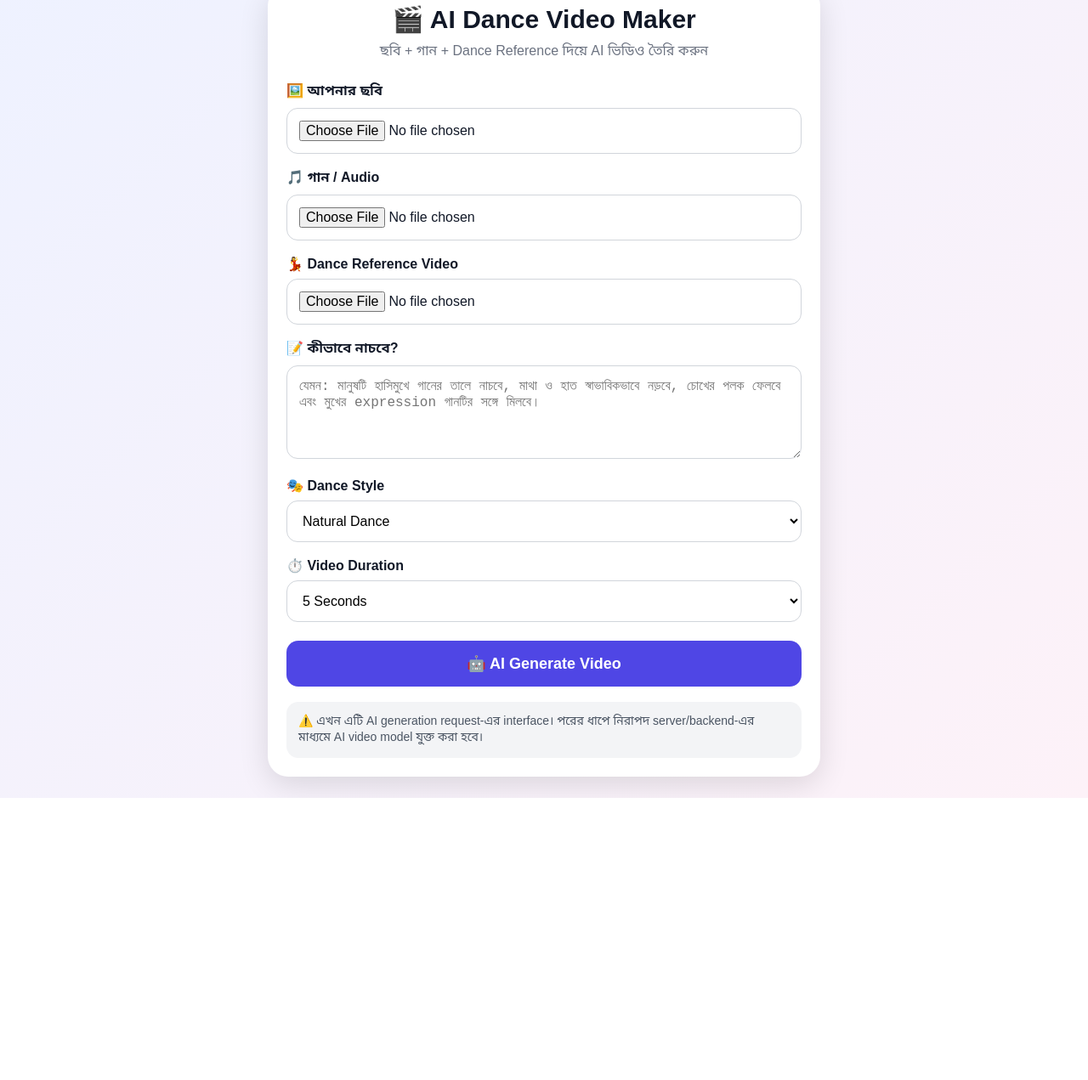
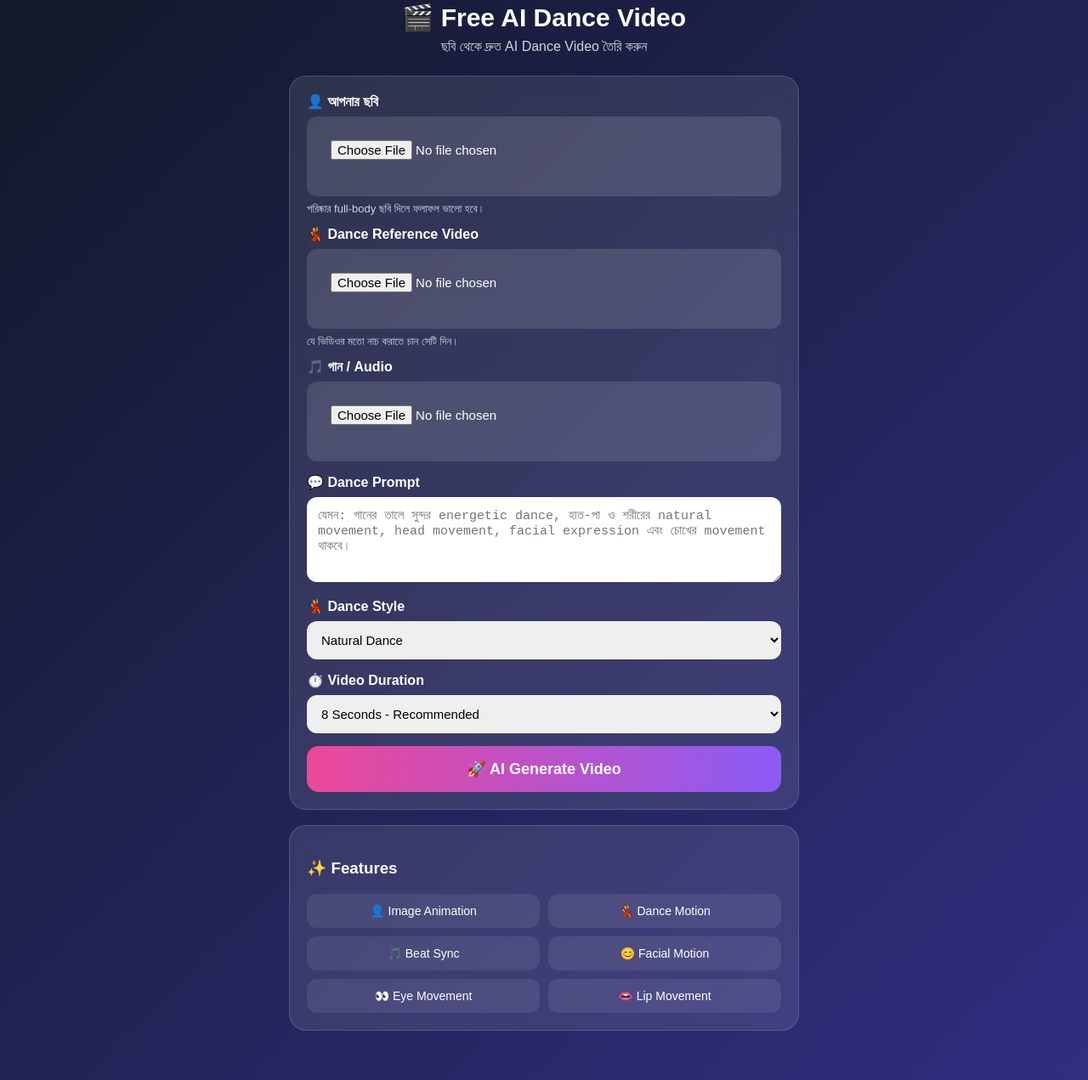
Before and after one commit to rbk06608-tech/free-ai-video-maker, a plain HTML site: page index.html in a window 1280 px wide. Shown: the part 42-1313 px from the top of the page at 85% size. Before the commit the page ends 981 px from the top, so only its background shows below. Drawn offline with Linux system fonts and the light colour scheme.

Commit message:
Update index.html

```diff
--- a/index.html
+++ b/index.html
@@ -2,93 +2,165 @@
 <html lang="bn">
 <head>
   <meta charset="UTF-8">
-<meta name="viewport" content="width=device-width,initial-scale=1.0">
-<title>AI Dance Video Maker</title>
+  <meta name="viewport" content="width=device-width, initial-scale=1.0">
+  <title>Free AI Dance Video Maker</title>
 
   <style>
-*{box-sizing:border-box}
-
-body{
- margin:0;
- font-family:Arial,"Noto Sans Bengali",sans-serif;
- background:linear-gradient(135deg,#eef2ff,#fdf2f8);
- color:#111827;
+    * {
+      box-sizing: border-box;
     }
 
-.container{
- width:92%;
- max-width:650px;
- margin:25px auto;
+    body {
+      margin: 0;
+      font-family: Arial, sans-serif;
+      background: linear-gradient(135deg, #111827, #312e81);
+      color: white;
+      min-height: 100vh;
     }
 
-.card{
- background:white;
- padding:22px;
- border-radius:24px;
- box-shadow:0 10px 35px rgba(0,0,0,.12);
+    .container {
+      width: 94%;
+      max-width: 600px;
+      margin: auto;
+      padding: 25px 0 40px;
     }
 
-.logo{
- text-align:center;
- font-size:30px;
- font-weight:800;
+    h1 {
+      text-align: center;
+      font-size: 30px;
+      margin-bottom: 8px;
     }
 
-.subtitle{
- text-align:center;
- color:#6b7280;
- margin:10px 0 25px;
+    .subtitle {
+      text-align: center;
+      color: #d1d5db;
+      margin-bottom: 25px;
     }
 
-label{
- display:block;
- font-weight:bold;
- margin:18px 0 8px;
+    .card {
+      background: rgba(255,255,255,0.10);
+      backdrop-filter: blur(10px);
+      border-radius: 20px;
+      padding: 20px;
+      margin-bottom: 18px;
+      border: 1px solid rgba(255,255,255,0.15);
     }
 
-input,textarea,select{
- width:100%;
- padding:14px;
- border:1px solid #d1d5db;
- border-radius:13px;
- font-size:16px;
- background:#fff;
+    label {
+      display: block;
+      font-weight: bold;
+      margin-bottom: 8px;
     }
 
-textarea{
- min-height:110px;
- resize:vertical;
+    input,
+    textarea,
+    select {
+      width: 100%;
+      padding: 13px;
+      border-radius: 12px;
+      border: none;
+      outline: none;
+      margin-bottom: 15px;
+      font-size: 15px;
     }
 
-button{
- width:100%;
- margin-top:22px;
- padding:16px;
- border:0;
- border-radius:14px;
- background:#4f46e5;
- color:white;
- font-size:18px;
- font-weight:bold;
+    textarea {
+      min-height: 100px;
+      resize: vertical;
     }
 
-button:disabled{
- opacity:.6;
+    .upload {
+      background: rgba(255,255,255,0.12);
+      padding: 15px;
+      border-radius: 12px;
+      margin-bottom: 15px;
     }
 
-.info{
- margin-top:18px;
- padding:14px;
- border-radius:14px;
- background:#f3f4f6;
- color:#4b5563;
- font-size:14px;
+    button {
+      width: 100%;
+      padding: 16px;
+      border: none;
+      border-radius: 14px;
+      background: linear-gradient(90deg, #ec4899, #8b5cf6);
+      color: white;
+      font-size: 18px;
+      font-weight: bold;
+      cursor: pointer;
     }
 
-#status{
- text-align:center;
- margin-top:18px;
- font-weight:bold;
+    button:disabled {
+      opacity: 0.6;
+      cursor: not-allowed;
+    }
+
+    .status {
+      display: none;
+      margin-top: 18px;
+      padding: 15px;
+      background: rgba(0,0,0,0.3);
+      border-radius: 12px;
+      text-align: center;
+    }
+
+    .loader {
+      width: 35px;
+      height: 35px;
+      border: 4px solid rgba(255,255,255,0.25);
+      border-top: 4px solid white;
+      border-radius: 50%;
+      animation: spin 1s linear infinite;
+      margin: 10px auto;
+    }
+
+    @keyframes spin {
+      to {
+        transform: rotate(360deg);
+      }
+    }
+
+    .result {
+      display: none;
+      margin-top: 20px;
+    }
+
+    video {
+      width: 100%;
+      border-radius: 15px;
+      background: black;
+    }
+
+    .download {
+      display: block;
+      text-align: center;
+      margin-top: 12px;
+      padding: 14px;
+      border-radius: 12px;
+      background: #22c55e;
+      color: white;
+      text-decoration: none;
+      font-weight: bold;
+    }
+
+    .small {
+      font-size: 13px;
+      color: #cbd5e1;
+      margin-top: -8px;
+      margin-bottom: 12px;
+    }
+
+    .features {
+      display: grid;
+      grid-template-columns: 1fr 1fr;
+      gap: 10px;
+      margin-top: 15px;
+    }
+
+    .feature {
+      background: rgba(255,255,255,0.08);
+      padding: 12px;
+      border-radius: 12px;
+      text-align: center;
+      font-size: 14px;
     }
   </style>
 </head>
@@ -97,123 +169,284 @@ button:disabled{
 
 <div class="container">
 
+  <h1>🎬 Free AI Dance Video</h1>
+
+  <div class="subtitle">
+    ছবি থেকে দ্রুত AI Dance Video তৈরি করুন
+  </div>
+
   <div class="card">
 
-<div class="logo">🎬 AI Dance Video Maker</div>
+    <label>👤 আপনার ছবি</label>
 
-<div class="subtitle">
-ছবি + গান + Dance Reference দিয়ে AI ভিডিও তৈরি করুন
+    <div class="upload">
+      <input
+        type="file"
+        id="imageInput"
+        accept="image/*"
+      >
     </div>
 
-<label>🖼️ আপনার ছবি</label>
+    <div class="small">
+      পরিষ্কার full-body ছবি দিলে ফলাফল ভালো হবে।
+    </div>
 
+
+    <label>💃 Dance Reference Video</label>
+
+    <div class="upload">
       <input
         type="file"
- id="image"
- accept="image/*">
+        id="danceInput"
+        accept="video/*"
+      >
+    </div>
+
+    <div class="small">
+      যে ভিডিওর মতো নাচ করাতে চান সেটি দিন।
+    </div>
+
 
     <label>🎵 গান / Audio</label>
 
+    <div class="upload">
       <input
         type="file"
- id="audio"
- accept="audio/*">
+        id="audioInput"
+        accept="audio/*,video/*"
+      >
+    </div>
 
-<label>💃 Dance Reference Video</label>
 
-<input
- type="file"
- id="danceVideo"
- accept="video/*">
-
-<label>📝 কীভাবে নাচবে?</label>
+    <label>💬 Dance Prompt</label>
 
     <textarea
       id="prompt"
- placeholder="যেমন: মানুষটি হাসিমুখে গানের তালে নাচবে, মাথা ও হাত স্বাভাবিকভাবে নড়বে, চোখের পলক ফেলবে এবং মুখের expression গানটির সঙ্গে মিলবে।">
-</textarea>
+      placeholder="যেমন: গানের তালে সুন্দর energetic dance, হাত-পা ও শরীরের natural movement, head movement, facial expression এবং চোখের movement থাকবে।"
+    ></textarea>
 
-<label>🎭 Dance Style</label>
+
+    <label>💃 Dance Style</label>
 
     <select id="style">
-<option>Natural Dance</option>
-<option>Bollywood Dance</option>
-<option>Bangla Viral Dance</option>
-<option>Romantic Dance</option>
-<option>Energetic Dance</option>
-<option>Slow Motion Dance</option>
+      <option value="natural">Natural Dance</option>
+      <option value="viral">Bangla Viral Dance</option>
+      <option value="bollywood">Bollywood Dance</option>
+      <option value="energetic">Energetic Dance</option>
+      <option value="romantic">Romantic Dance</option>
+      <option value="slow">Slow Motion Dance</option>
     </select>
+
 
     <label>⏱️ Video Duration</label>
 
     <select id="duration">
-<option value="5">5 Seconds</option>
-<option value="8">8 Seconds</option>
+      <option value="5">5 Seconds - Fast</option>
+      <option value="8" selected>8 Seconds - Recommended</option>
       <option value="10">10 Seconds</option>
     </select>
 
-<button id="generate" onclick="generateVideo()">
-🤖 AI Generate Video
+
+    <button id="generateBtn">
+      🚀 AI Generate Video
     </button>
 
-<div id="status"></div>
+    <div class="status" id="status">
 
-<div class="info">
-⚠️ এখন এটি AI generation request-এর interface।
-পরের ধাপে নিরাপদ server/backend-এর মাধ্যমে AI video model যুক্ত করা হবে।
+      <div class="loader"></div>
+
+      <div id="statusText">
+        ভিডিও তৈরি হচ্ছে...
+      </div>
+
+    </div>
+
+    <div class="result" id="result">
+
+      <h3>🎉 আপনার ভিডিও তৈরি!</h3>
+
+      <video
+        id="resultVideo"
+        controls
+        playsinline
+      ></video>
+
+      <a
+        id="downloadBtn"
+        class="download"
+        download="ai-dance-video.webm"
+      >
+        ⬇️ ভিডিও Download করুন
+      </a>
+
+    </div>
+
+  </div>
+
+
+  <div class="card">
+
+    <h3>✨ Features</h3>
+
+    <div class="features">
+
+      <div class="feature">
+        👤 Image Animation
+      </div>
+
+      <div class="feature">
+        💃 Dance Motion
+      </div>
+
+      <div class="feature">
+        🎵 Beat Sync
+      </div>
+
+      <div class="feature">
+        😊 Facial Motion
+      </div>
+
+      <div class="feature">
+        👀 Eye Movement
+      </div>
+
+      <div class="feature">
+        👄 Lip Movement
       </div>
 
     </div>
 
   </div>
 
+</div>
+
+
 <script>
 
-function generateVideo(){
+const imageInput = document.getElementById("imageInput");
+const danceInput = document.getElementById("danceInput");
+const audioInput = document.getElementById("audioInput");
 
- const image=document.getElementById("image").files[0];
- const audio=document.getElementById("audio").files[0];
- const dance=document.getElementById("danceVideo").files[0];
+const promptInput = document.getElementById("prompt");
+const styleInput = document.getElementById("style");
+const durationInput = document.getElementById("duration");
 
- const prompt=document.getElementById("prompt").value.trim();
+const generateBtn = document.getElementById("generateBtn");
 
- const status=document.getElementById("status");
- const button=document.getElementById("generate");
+const status = document.getElementById("status");
+const statusText = document.getElementById("statusText");
 
- if(!image){
-   alert("আগে একটি ছবি Upload করুন।");
+const result = document.getElementById("result");
+const resultVideo = document.getElementById("resultVideo");
+const downloadBtn = document.getElementById("downloadBtn");
+
+
+generateBtn.addEventListener("click", async () => {
+
+  if (!imageInput.files.length) {
+    alert("আগে একটি ছবি নির্বাচন করুন।");
     return;
   }
 
- if(!audio){
-   alert("আগে একটি গান বা Audio Upload করুন।");
+  if (!danceInput.files.length) {
+    alert("একটি Dance Reference Video নির্বাচন করুন।");
     return;
   }
 
- if(!dance){
-   alert("Dance Reference Video Upload করুন।");
+  if (!audioInput.files.length) {
+    alert("একটি গান বা Audio নির্বাচন করুন।");
     return;
   }
 
- if(!prompt){
-   alert("কীভাবে নাচবে সেটি লিখুন।");
-   return;
+
+  generateBtn.disabled = true;
+
+  status.style.display = "block";
+  result.style.display = "none";
+
+  statusText.innerText =
+    "⚡ দ্রুত AI Video Generation শুরু হচ্ছে...";
+
+
+  /*
+    IMPORTANT:
+
+    এখানে পরে আমাদের আসল AI API/backend যুক্ত হবে।
+
+    GitHub Pages সরাসরি বড় AI model চালাতে পারে না।
+
+    Frontend:
+    ছবি + Dance Video + Audio
+          ↓
+    Backend/API
+          ↓
+    AI Dance Model
+          ↓
+    Generated Video
+          ↓
+    এই পেজে দেখানো হবে
+  */
+
+
+  const imageFile = imageInput.files[0];
+  const danceFile = danceInput.files[0];
+  const audioFile = audioInput.files[0];
+
+  const settings = {
+    style: styleInput.value,
+    duration: durationInput.value,
+    prompt: promptInput.value
+  };
+
+
+  console.log("Image:", imageFile.name);
+  console.log("Dance:", danceFile.name);
+  console.log("Audio:", audioFile.name);
+  console.log("Settings:", settings);
+
+
+  /*
+    এখন demo processing দেখানো হচ্ছে।
+    আসল AI backend যুক্ত হলে এই অংশ replace হবে।
+  */
+
+  let seconds = 0;
+
+  const timer = setInterval(() => {
+
+    seconds++;
+
+    if (seconds <= 5) {
+
+      statusText.innerText =
+        "⚡ AI motion প্রস্তুত হচ্ছে... " +
+        seconds +
+        "/5";
+
     }
 
- button.disabled=true;
+    if (seconds === 5) {
 
- status.innerText="⏳ AI Video তৈরির জন্য প্রস্তুত হচ্ছে...";
+      clearInterval(timer);
 
- setTimeout(function(){
+      statusText.innerText =
+        "ℹ️ AI backend এখনো সংযুক্ত হয়নি।";
 
-   status.innerText=
-   "✅ সব তথ্য প্রস্তুত। এখন AI backend যুক্ত করলেই ভিডিও তৈরি হবে।";
+      generateBtn.disabled = false;
 
-   button.disabled=false;
+      setTimeout(() => {
 
- },1500);
+        alert(
+          "আপনার ছবি, গান এবং Dance Reference ঠিকভাবে নেওয়া হয়েছে। এখন শুধু AI backend/API সংযোগ করলেই সত্যিকারের AI Dance Video তৈরি হবে।"
+        );
+
+      }, 300);
 
     }
+
+  }, 1000);
+
+});
 
 </script>
 
```
Lines whose indentation alone changed are shown as unchanged.
